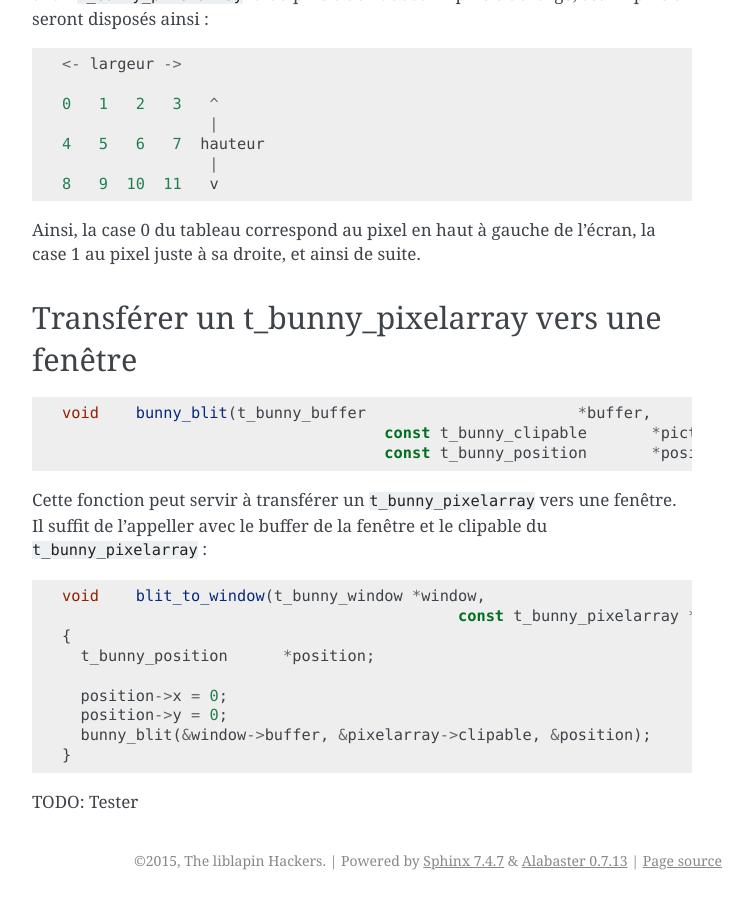
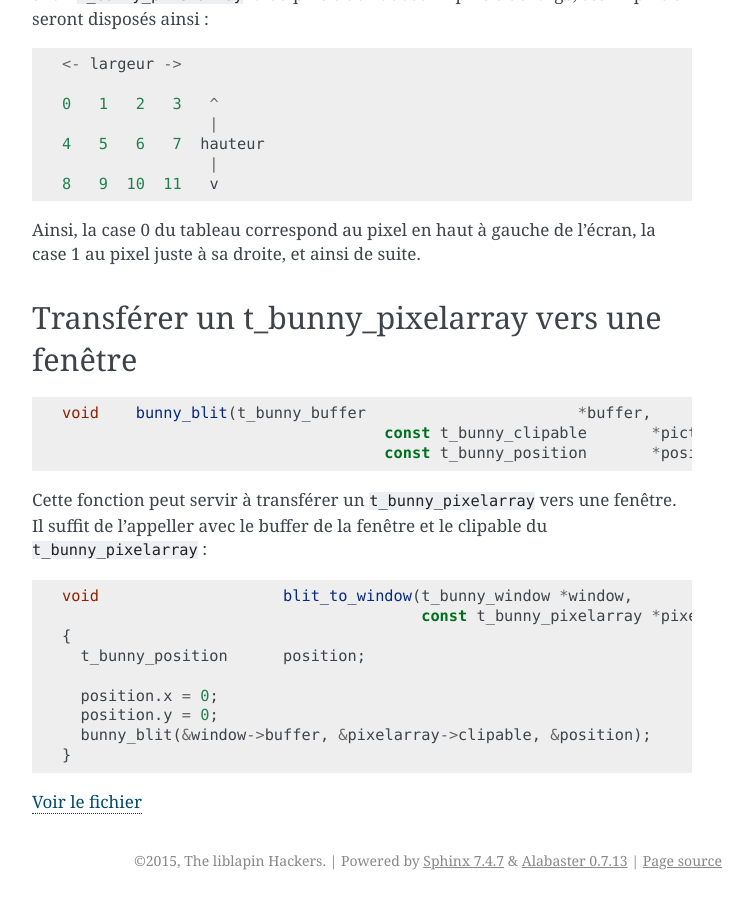
Before and after one commit to motet-a/liblapin-tutorial, a Sphinx documentation site: the page built from source/drawing.md, in a window 1280 px wide and 900 px high, scrolled down 2098 px. Shown: the whole window, without its empty margins (388-1141 px from the left). Built offline with Sphinx 7.4.7, drawn with Linux system fonts in a browser that asks for light colours.

Commit message:
Added examples for bunny_blit()

````diff
--- a/source/drawing.md
+++ b/source/drawing.md
@@ -140,19 +140,19 @@ Il suffit de l’appeller avec le buffer de la fenêtre et le
 clipable du `t_bunny_pixelarray` :
 
 ```c
-void	blit_to_window(t_bunny_window *window,
-					   const t_bunny_pixelarray *pixelarray)
+void			blit_to_window(t_bunny_window *window,
+				       const t_bunny_pixelarray *pixelarray)
 {
-  t_bunny_position	*position;
+  t_bunny_position	position;
 
-  position->x = 0;
-  position->y = 0;
+  position.x = 0;
+  position.y = 0;
   bunny_blit(&window->buffer, &pixelarray->clipable, &position);
 }
-
 ```
 
-TODO: Tester
+[Voir le fichier][blit.c]
 
 [format RGBA]: https://en.wikipedia.org/wiki/RGBA_color_space
 [endianness]: https://fr.wikipedia.org/wiki/Endianness
+[blit.c]: https://github.com/motet-a/liblapin-tutorial/blob/master/examples/drawing/blit.c
````
